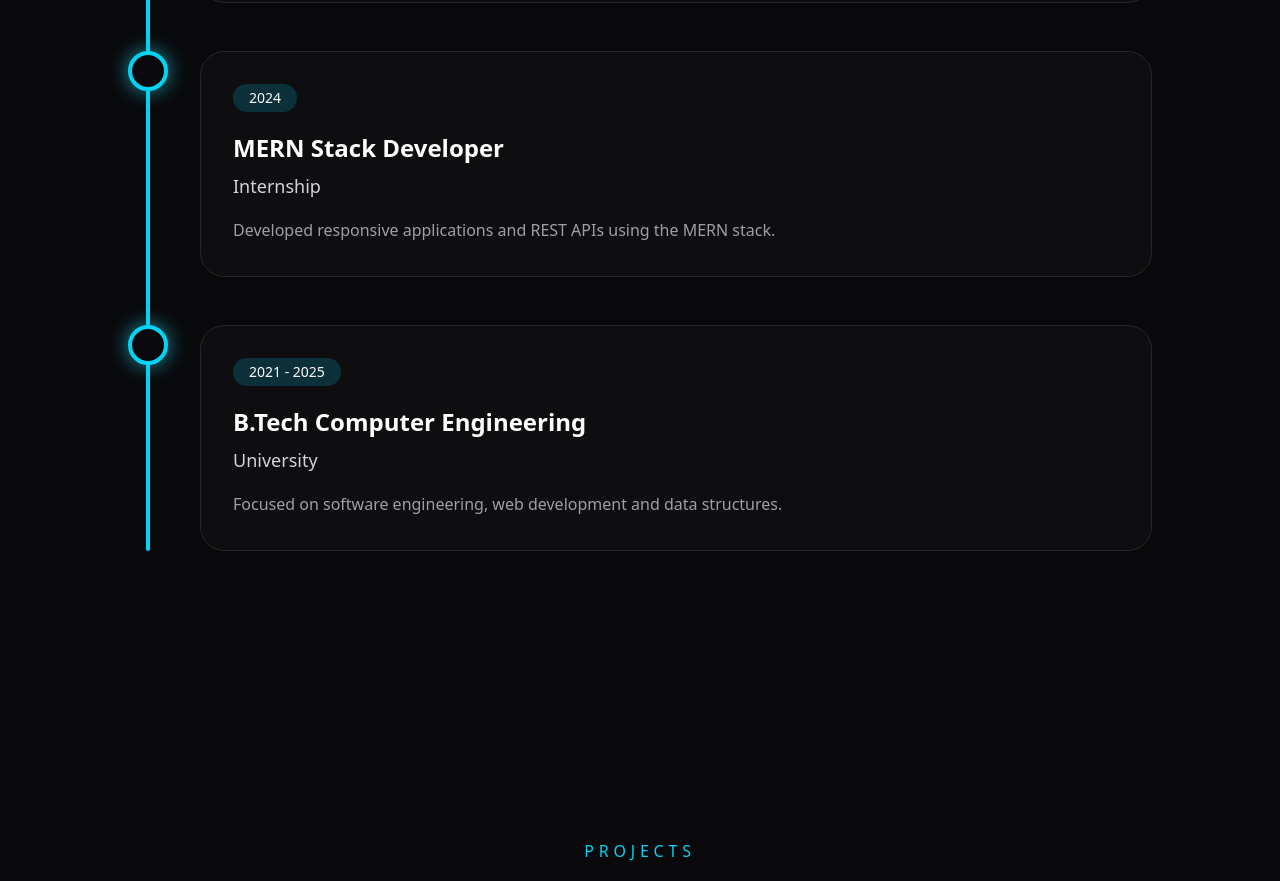
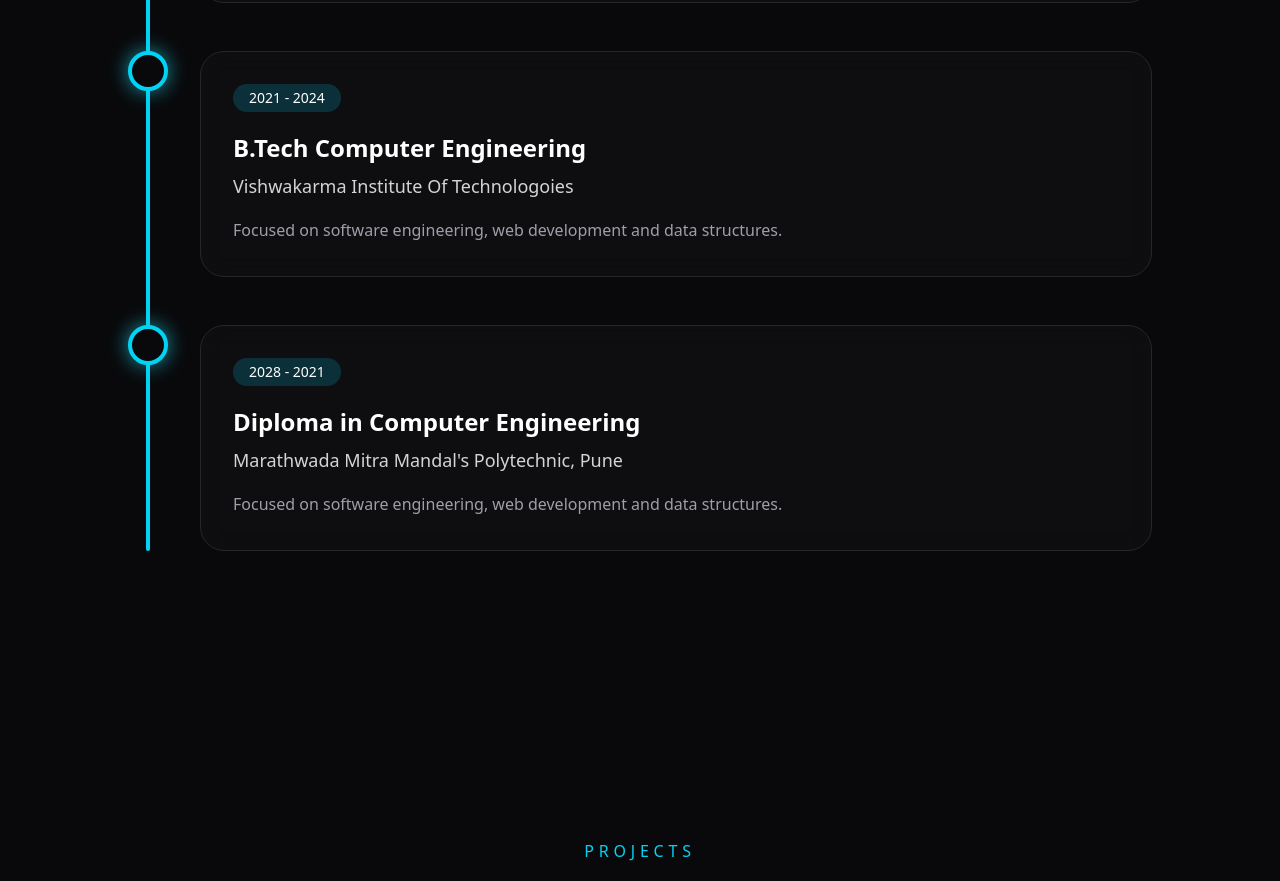
Before and after one commit to Deepakgavit563/Deepak-portifolio, a Next.js app: page / in a window 1280 px wide. Shown: the part 2867-3748 px from the top of the page. Built offline with nearby package versions, Linux system fonts and the light colour scheme.

Commit message:
fix: Exprience Details Changes

```diff
--- a/src/app/data/experience.ts
+++ b/src/app/data/experience.ts
@@ -6,17 +6,18 @@ export const experiences = [
     description:
       "Building scalable web applications using React, Next.js, Node.js and MongoDB.",
   },
+
   {
-    year: "2024",
-    title: "MERN Stack Developer",
-    company: "Internship",
+    year: "2021 - 2024",
+    title: "B.Tech Computer Engineering",
+    company: "Vishwakarma Institute Of Technologoies",
     description:
-      "Developed responsive applications and REST APIs using the MERN stack.",
+      "Focused on software engineering, web development and data structures.",
   },
   {
-    year: "2021 - 2025",
-    title: "B.Tech Computer Engineering",
-    company: "University",
+    year: "2028 - 2021",
+    title: "Diploma in Computer Engineering",
+    company: "Marathwada Mitra Mandal's Polytechnic, Pune",
     description:
       "Focused on software engineering, web development and data structures.",
   },
```
